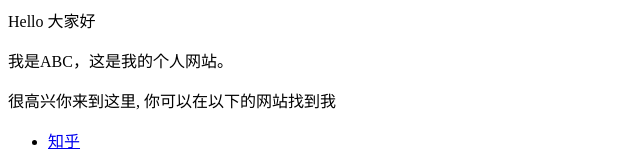
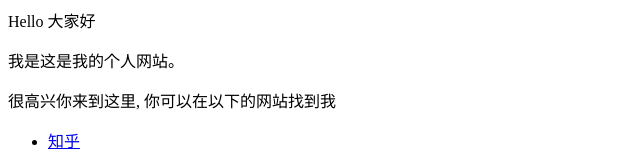
Before and after one commit to kenlg-tutorial/kenlg-tutorial.github.io, a plain HTML site: page index.html in a window 1280 px wide. Shown: the top 155 px of the page, without its empty margins (0-640 px from the left). Drawn offline with Linux system fonts and the light colour scheme.

Commit message:
Update index.html

```diff
--- a/index.html
+++ b/index.html
@@ -1,5 +1,5 @@
 <p>Hello 大家好</p>
-<p>我是ABC，这是我的个人网站。 </p>
+<p>我是这是我的个人网站。 </p>
 <p>很高兴你来到这里, 你可以在以下的网站找到我</p>
 
 <ul>
```
